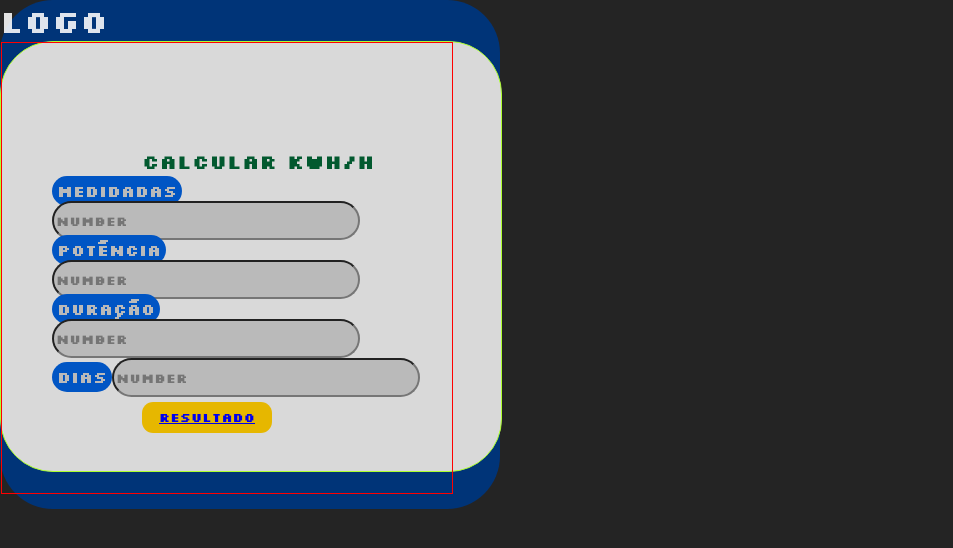
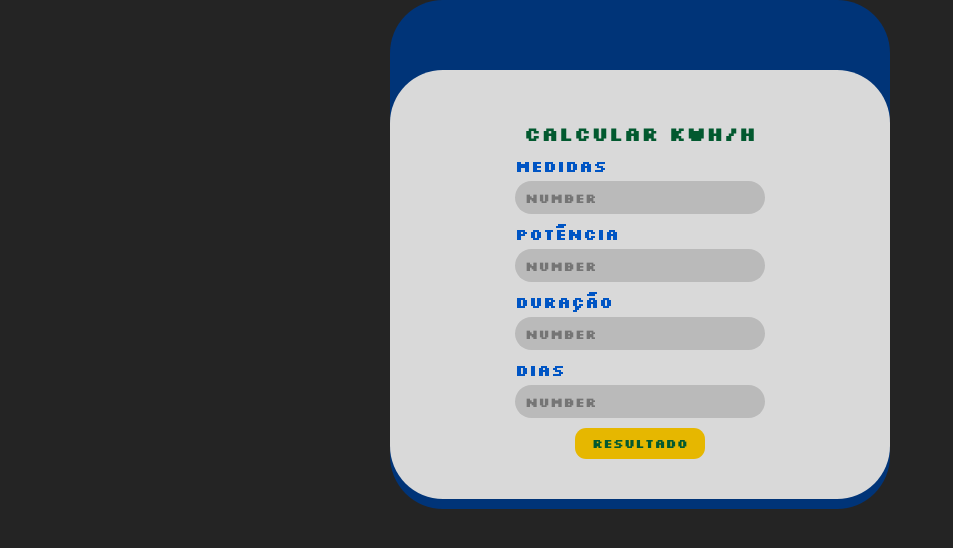
Before and after one commit to Squad5-Modulo5/Frontend, a React (Vite) app: page /Calculate in a window 1280 px wide. Shown: the top 548 px of the page, without its empty margins (0-953 px from the left). Built offline with nearby package versions, Linux system fonts and the light colour scheme.

Commit message:
feate:calculadora

```diff
--- a/src/views/calculate/index.jsx
+++ b/src/views/calculate/index.jsx
@@ -1,30 +1,27 @@
-
-import axios, { AxiosError } from "axios";
+import { AxiosError } from "axios";
 import { useState } from "react";
-
 import { useForm } from "react-hook-form";
-import Button from "../../components/button/button";
-// eslint-disable-next-line no-unused-vars
 import React from "react";
 import blogFetch from "../../axios/config";
+import {Link} from "react-router-dom";
 
 function CalculateProduct() {
   const { register, handleSubmit } = useForm();
   const [error, setError] = useState("");
+  const [result, setResult] = useState(null);
 
   const onSubmit = async (values) => {
     console.log("Values: ", values);
     setError("");
+    setResult(null);
 
     try {
-      const response = await blogFetch.post("/consumpition/createconsumpition",
-
-
-      values);
+      const response = await blogFetch.post("/consumpition/createconsumpition", values);
       console.log("Response: ", response);
+      setResult(response?.data.newConsumption);
     } catch (err) {
       if (err instanceof AxiosError) {
-        setError(err.response?.data.message);
+        setError(err.response?.data.message || "An error occurred");
       } else if (err instanceof Error) {
         setError(err.message);
       }
@@ -34,20 +31,19 @@ function CalculateProduct() {
 
   return (
     <div className="logo-login">
-      <h1>logo</h1>
       <div className="space-login">
         <form className="" onSubmit={handleSubmit(onSubmit)}>
           <h2>CALCULAR Kwh/h</h2>
           <input type="hidden" name="remember" defaultValue="true" />
           <div>
             <label htmlFor="Measurement" className="">
-           MEDIDADAS
+              MEDIDAS
             </label>
             <input
               {...register('Measurement')}
               id="Measurement"
               name="Measurement"
-              type="string"
+              type="text"
               step="0.01"
               min="0"
               required
@@ -80,7 +76,9 @@ function CalculateProduct() {
               id="duration"
               name="duration"
               type="number"
+              step="0.01"
               min="0"
+              required
               className=""
               placeholder="Number"
             />
@@ -94,15 +92,31 @@ function CalculateProduct() {
               id="days"
               name="days"
               type="number"
+              step="0.01"
               min="0"
+              required
               className=""
               placeholder="Number"
             />
           </div>
           {error && <p className="error">{error}</p>}
+
           <div>
-            <Button name={"Resultado"} />
+            <button type="submit">RESULTADO</button>
           </div>
+          {result && (
+  <div className="result">
+    <ul>
+      <li>MEDIDAS: {result.Measurement}</li>
+      <li>POTÊNCIA: {result.power}</li>
+      <li>DURAÇÃO: {result.duration}</li>
+      <li>DIAS: {result.days}</li>
+      <li>RESULTADO: {result.resultConsumption} KW/h</li>
+    </ul>
+    <button><Link to={`/`}>HOME</Link></button>
+  </div>
+)}
+
         </form>
       </div>
     </div>
--- a/src/views/login/index.jsx
+++ b/src/views/login/index.jsx
@@ -3,8 +3,8 @@ import { AxiosError } from "axios";
 import { useState } from "react";
 import blogFetch from "../../axios/config";
 import { useForm } from "react-hook-form";
-import Button from "../../components/button/button";
 import React from "react";
+
 
 function Login() {
   const { register, handleSubmit } = useForm();
@@ -29,7 +29,7 @@ function Login() {
 
   return (
     <div className="logo-login">
-      <h1>logo</h1>
+
       <div className="space-login">
         <form className="" onSubmit={handleSubmit(onSubmit)}>
           <h2>FAZER LOGIN</h2>
@@ -66,7 +66,7 @@ function Login() {
           </div>
           {error && <p className="error">{error}</p>}
           <div>
-            <Button link={`/private`} name={"Login"} />
+          <button>LONGIN</button>
           </div>
         </form>
       </div>
--- a/src/views/login/longin.css
+++ b/src/views/login/longin.css
@@ -1,75 +1,117 @@
 @font-face {
   font-family: 'Silkscreen';
-    src: local('fonts'), url('/public/fonts/Silkscreen/Silkscreen-Bold.ttf') format('woff');
-  }
-  *{
-    font-family: Silkscreen;
-
-
+  src: local('Silkscreen'), url('/public/fonts/Silkscreen/Silkscreen-Bold.ttf') format('woff');
 }
 
-.logo-login{
+* {
+  font-family: 'Silkscreen', sans-serif;
+  box-sizing: border-box;
+}
+
+.logo-login {
+  display: flex;
   align-items: center;
-    justify-content:center;
+  justify-content: center;
   background-color: #003478;
   width: 500px;
   height: 509px;
-left: 111px;
+  margin: 0 auto;
   gap: 0px;
   border-radius: 53px;
-opacity: 0px;
+  opacity: 1;
+}
 
-}
-.space-login{
-border: 1px solid greenyellow;
+.space-login {
+
   width: 500px;
   height: 429px;
-left: 111px;
+  margin: 0 auto -60px auto;
   gap: 0px;
-border-radius: 53px ;
-opacity: 0px;
+  border-radius: 53px;
+  opacity: 1;
   background-color: #D9D9D9;
+  padding: 20px;
 }
-.space-login h2{
+
+.space-login h2 {
   font-size: 20px;
-    color:#02592F;
-    width: 300px;
+  color: #02592F;
+  text-align: center;
+  margin: 0;
+  padding: 10px 0;
+}
+.result {
+  position: absolute;
+  z-index: 10;
+  border: 1px solid var(--secondary-color-yellow);
+  width: 450px;
+  height: 450px;
+  margin-top: -10px;
+  gap: 0px;
+  border-radius: 53px;
+  opacity: 1;
+  background-color: var(--primary-color-blue);
+  padding: 20px;
+}
+
+.result ul {
+  list-style-type: none;
+  padding: 0;
+  margin: 0;
+}
+
+.result li {
+  font-size: medium;
+  color: #ffffff;
+  padding: 5px 0;
+}
+
+form {
+  position: relative;
+  padding: 20px;
+  display: flex;
+  flex-direction: column;
+  align-items: center;
+  justify-content: center;
+  height: auto;
+  width: 100%;
+  max-width: 400px;
+  margin: 0 auto;
+}
+
+input {
+  width: 100%;
+  max-width: 300px;
   height: 33px;
-  padding: 5px 0 0 90px ;
-
-
-
-}
-form{
-   border: 1px solid red;
-   padding: 20% 0 0 10%;
-    display: block;
-    height: 350px;
-    width: 400px;
-
-
-}
-input{
-
-width: 300px;
-height: 33px;
-top: 358px;
-left: 151px;
-gap: 0px;
+  margin-bottom: 10px;
   border-radius: 20px;
-opacity: 0px;
+  border: none;
+  padding: 5px 10px;
   background-color: #BABABA;
 }
-label{
-color:#BABABA;
-top: 358px;
-left: 151px;
-gap: 0px;
-border-radius: 20px;
-opacity: 0px;
-background-color: #0055C4;
-padding: 5px 5px 5px 5px ;
+
+label {
+  color: #0055C4;
+  display: block;
+  margin-bottom: 5px;
+  background-color: transparent;
+  padding: 0;
 }
-Button{
-    margin: 5px 0 0 90px ;
+
+button {
+  padding: 0.4rem 1rem;
+  border-radius: 0.7rem;
+  border: 1px solid transparent;
+  font-size: 0.8rem;
+  font-weight: 1000;
+  font-family: inherit;
+  background-color: var(--secondary-color-yellow);
+  cursor: pointer;
+  color: var(--backgroud-color-green);
+  transition: background-color 0.25s, color 0.25s;
+  font-family: "Silkscreen";
 }
+button:hover {
+  color: var(--off-white);
+  background-color: var(--backgroud-color-green);
+}
```
Lines whose indentation alone changed are shown as unchanged.
